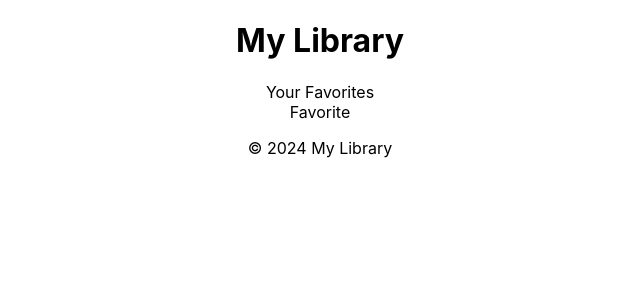
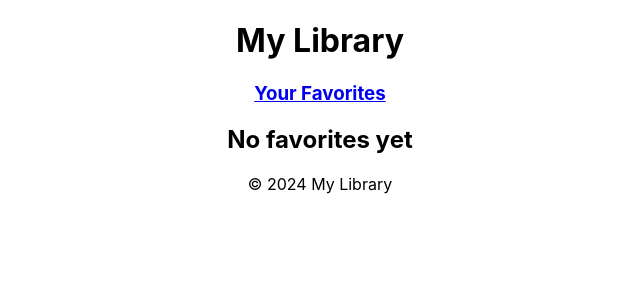
Before and after one commit to sabinaSandais/Quotes-books-Project-React, a React (Create React App) app in the folder my-library/: page /favorites in a window 1280 px wide. Shown: the top 300 px of the page, without its empty margins (320-960 px from the left). Built offline with nearby package versions, Linux system fonts and the light colour scheme.

Commit message:
Added new feature

```diff
--- a/my-library/src/components/BookList.js
+++ b/my-library/src/components/BookList.js
@@ -7,22 +7,22 @@ const BookList = () => {
 
   const { favorites, addToFavorites, removeFromFavorites } = useAppContext();
 
-  const favoritesChecker = (id)=>{
-    const boolean = favorites.some((book) => book.id === id);
-    return boolean;
-  }
-  const getMovies = async (url) => {
+  const favoritesChecker = (id) => {
+    const select = favorites.some((book) => book.id === id);
+    return select;
+  };
+  const getBooks = async (url) => {
     try {
       const response = await fetch(url);
       const data = await response.json();
-      console.log(data);
+      // console.log(data);
       setBooks(data);
     } catch (error) {
       console.log(error);
     }
   };
   useEffect(() => {
-    getMovies(API_URL);
+    getBooks(API_URL);
   }, []);
 
   return (
@@ -44,8 +44,7 @@ const BookList = () => {
               <button onClick={() => addToFavorites(book)}>
                 Add to favorites
               </button>
-            )
-            }
+            )}
           </div>
         </div>
       ))}
--- a/my-library/src/components/Favorites.js
+++ b/my-library/src/components/Favorites.js
@@ -1,11 +1,42 @@
-import React from 'react'
+import React from "react";
+import { useAppContext } from "../context/appContext";
 
 const Favorites = () => {
+  const { favorites, addToFavorites, removeFromFavorites } = useAppContext();
+
+  const favoritesChecker = (id) => {
+    const boolean = favorites.some((book) => book.id === id);
+    return boolean;
+  };
   return (
-    <div>
-      Favorite
+    <div className="favorites">
+      {favorites.length > 0 ? (
+        favorites.map((book) => (
+          <div key={book.id} className="book">
+            <div>
+              <h4>{book.title}</h4>
+            </div>
+            <div>
+              <img src={book.image_url} alt={book.title} />
+            </div>
+            <div>
+              {favoritesChecker(book.id) ? (
+                <button onClick={() => removeFromFavorites(book.id)}>
+                  Remove from favorites
+                </button>
+              ) : (
+                <button onClick={() => addToFavorites(book)}>
+                  Add to favorites
+                </button>
+              )}
+            </div>
+          </div>
+        ))
+      ) : (
+        <h2>No favorites yet</h2>
+      )}
     </div>
-  )
-}
+  );
+};
 
-export default Favorites
+export default Favorites;
--- a/my-library/src/components/Navbar.js
+++ b/my-library/src/components/Navbar.js
@@ -1,16 +1,20 @@
-import React from 'react'
-import '../App.css';
+import React from "react";
+import "../App.css";
+import { Link } from "react-router-dom";
 
 const Navbar = () => {
   return (
-    <div className='navbar'>
-       <div><h1>My Library</h1></div>
-        <div className='links'>
-           Your Favorites
-        </div>
+    <div className="navbar">
+      <div>
+        <h1>My Library</h1>
+      </div>
+      <div className="links">
+        <Link to="/favorites">
+          <h3>Your Favorites</h3>{" "}
+        </Link>
+      </div>
+    </div>
+  );
+};
 
-    </div>
-  )
-}
-
-export default Navbar
+export default Navbar;
```
